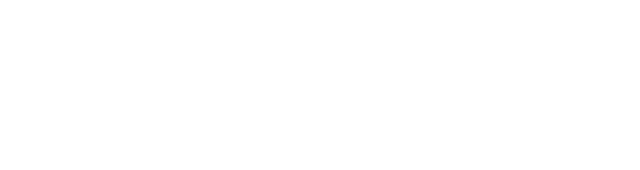
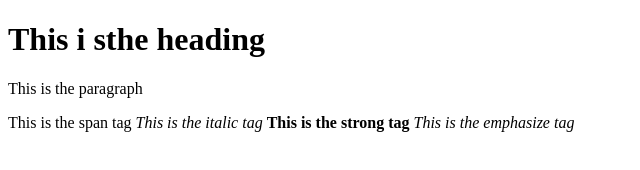
Before and after one commit to Hridoy7887-stack/my-first-github-repo1, a plain HTML site: page index.html in a window 1280 px wide. Shown: the whole page, without its empty margins (0-640 px from the left). Drawn offline with Linux system fonts and the light colour scheme.

Commit message:
added some tag informatiopn

```diff
--- a/index.html
+++ b/index.html
@@ -6,6 +6,11 @@
     <title>Document</title>
 </head>
 <body>
-
+    <h1>This i sthe heading</h1>
+    <p>This is the paragraph</p>
+    <span>This is the span tag</span>
+    <i>This is the italic  tag</i>
+    <strong>This is the strong tag</strong>
+    <em>This is the emphasize tag</em>
 </body>
 </html>
```
